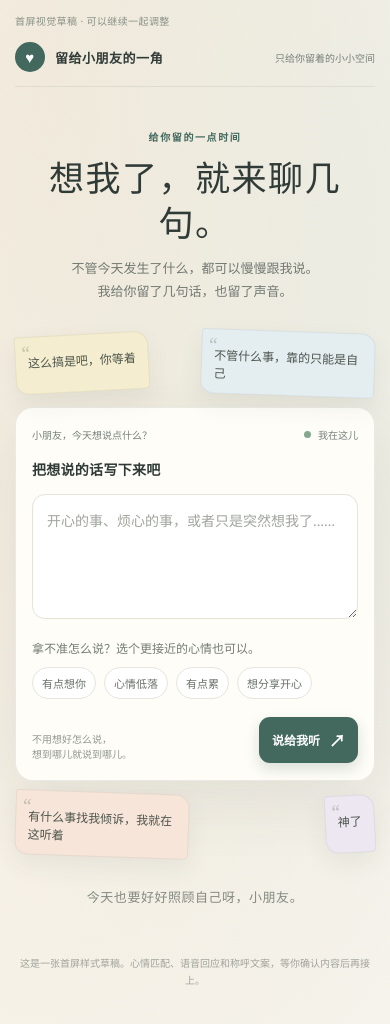
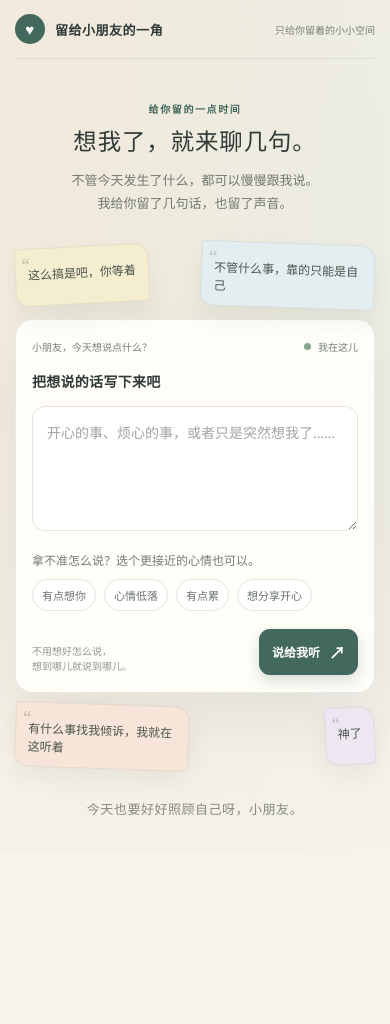
Before and after one commit to 19058124480/little-friend-chat-preview, a plain HTML site: page index.html in a window 390 px wide. After the commit the page ends 853 px from the top, so only its background shows below. Drawn offline with Linux system fonts and the light colour scheme.

Commit message:
Update index.html
更新手机标题并删除草稿提示

```diff
--- a/index.html
+++ b/index.html
@@ -32,14 +32,6 @@
         radial-gradient(ellipse at 88% 24%, rgba(210, 225, 218, .3), transparent 28rem),
         var(--paper);
       font-family: "Segoe UI", "Microsoft YaHei", "PingFang SC", sans-serif;
-    }
-
-    .page-note {
-      width: min(1120px, calc(100% - 40px));
-      margin: 18px auto 0;
-      color: #899087;
-      font-size: 12px;
-      letter-spacing: .04em;
     }
 
     .site-header {
@@ -260,15 +252,6 @@
       letter-spacing: .04em;
     }
 
-    .prototype-note {
-      width: min(700px, calc(100% - 40px));
-      margin: 20px auto 36px;
-      color: #a0a39a;
-      font-size: 11px;
-      line-height: 1.7;
-      text-align: center;
-    }
-
     @media (max-width: 850px) {
       main { padding-top: 54px; }
       .conversation-layout {
@@ -287,15 +270,14 @@
     }
 
     @media (max-width: 520px) {
-      .page-note, .site-header, main { width: calc(100% - 30px); }
-      .page-note { margin-top: 13px; font-size: 10px; }
+      .site-header, main { width: calc(100% - 30px); }
       .site-header { height: 59px; }
       .brand { font-size: 13px; }
       .header-label { font-size: 10px; }
       main { padding: 42px 0 35px; }
       .intro { margin-bottom: 27px; }
       .eyebrow { margin-bottom: 11px; font-size: 10px; }
-      h1 { font-size: clamp(30px, 9vw, 40px); }
+      h1 { font-size: clamp(20px, 6vw, 26px); white-space: nowrap; }
       .intro-copy { max-width: 320px; margin: 12px auto 0; font-size: 13px; }
       .conversation-layout { gap: 11px 12px; }
       .quote { max-width: 100%; min-height: 58px; padding: 11px 12px 10px; font-size: 12px; line-height: 1.5; }
@@ -315,12 +297,10 @@
       .gentle-hint { max-width: 145px; font-size: 10px; }
       .send-button { padding: 11px 13px; font-size: 12px; }
       .signoff { margin-top: 30px; font-size: 13px; }
-      .prototype-note { margin-top: 14px; font-size: 10px; }
     }
   </style>
 </head>
 <body>
-  <p class="page-note">首屏视觉草稿 · 可以继续一起调整</p>
   <header class="site-header">
     <div class="brand"><span class="brand-mark">♥</span><span>留给小朋友的一角</span></div>
     <span class="header-label">只给你留着的小小空间</span>
@@ -365,8 +345,6 @@
     <p class="signoff">今天也要好好照顾自己呀，小朋友。</p>
   </main>
 
-  <p class="prototype-note">这是一张首屏样式草稿。心情匹配、语音回应和称呼文案，等你确认内容后再接上。</p>
-
   <script>
     document.querySelectorAll('.mood').forEach((button) => {
       button.addEventListener('click', () => {
```
